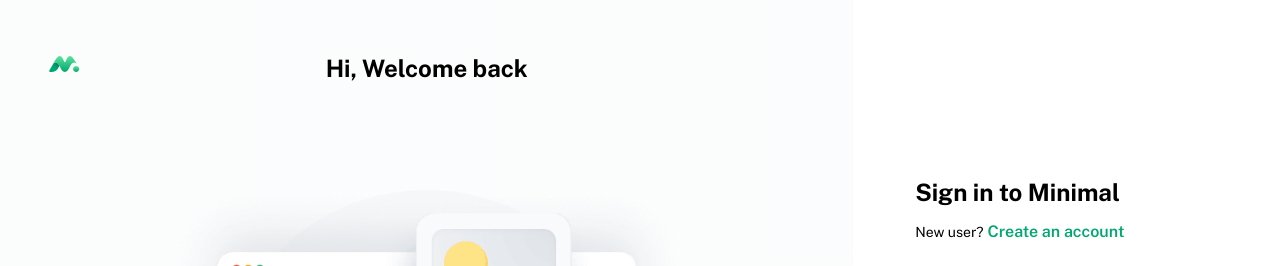
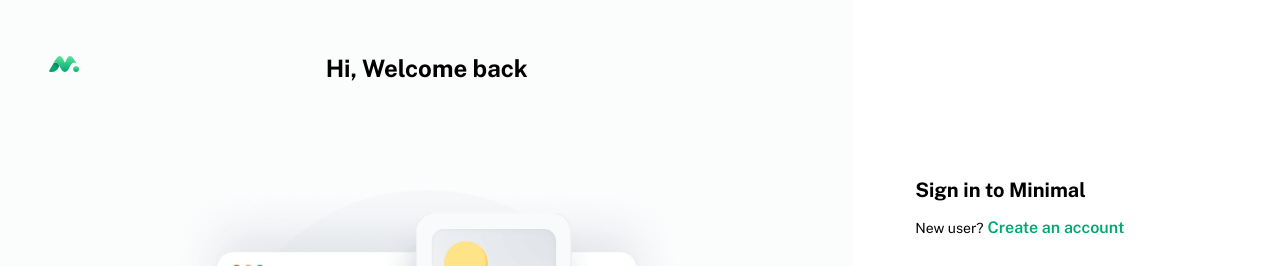
Before and after one commit to Dreezy305/minimal-app, a React (Create React App) app: page /auth/jwt in a window 1280 px wide. Shown: the top 266 px of the page. Built offline with nearby package versions, Linux system fonts and the light colour scheme.

Commit message:
text size

```diff
--- a/src/components/AuthOForm.tsx
+++ b/src/components/AuthOForm.tsx
@@ -6,7 +6,7 @@
     <div className="w-full md:w-11/12 lg:w-1/3 xl:w-1/3 flex flex-col px-6 pt-16 mt-16">
       <div className="w-full md:w-11/12 lg:w-4/5 xl:w-4/5 mx-auto flex flex-col space-y-12 pt-12">
         <div className="flex flex-col space-y-3">
-          <h3 className="text-2xl font-bold font-PublicSansBold">
+          <h3 className="text-xl md:text-xl lg:text-xl xl:text-2xl font-bold font-PublicSansBold">
             Sign in to Minimal
           </h3>
         </div>
--- a/src/components/LoginForm.tsx
+++ b/src/components/LoginForm.tsx
@@ -22,7 +22,7 @@
     <form className="w-full md:w-11/12 lg:w-1/3 xl:w-1/3 flex flex-col px-6 pt-12 mt-12 md:pt-12 md:mt-12 lg:pt-16 xl:pt-16 lg:mt-16 xl:mt-16">
       <div className="w-full md:w-4/5 lg:w-4/5 xl:w-4/5 mx-auto flex flex-col space-y-12 pt-12">
         <div className="flex flex-col space-y-3">
-          <h3 className="text-2xl font-bold font-PublicSansBold">
+          <h3 className="text-xl md:text-xl lg:text-xl xl:text-2xl font-bold font-PublicSansBold">
             Sign in to Minimal
           </h3>
 
```
